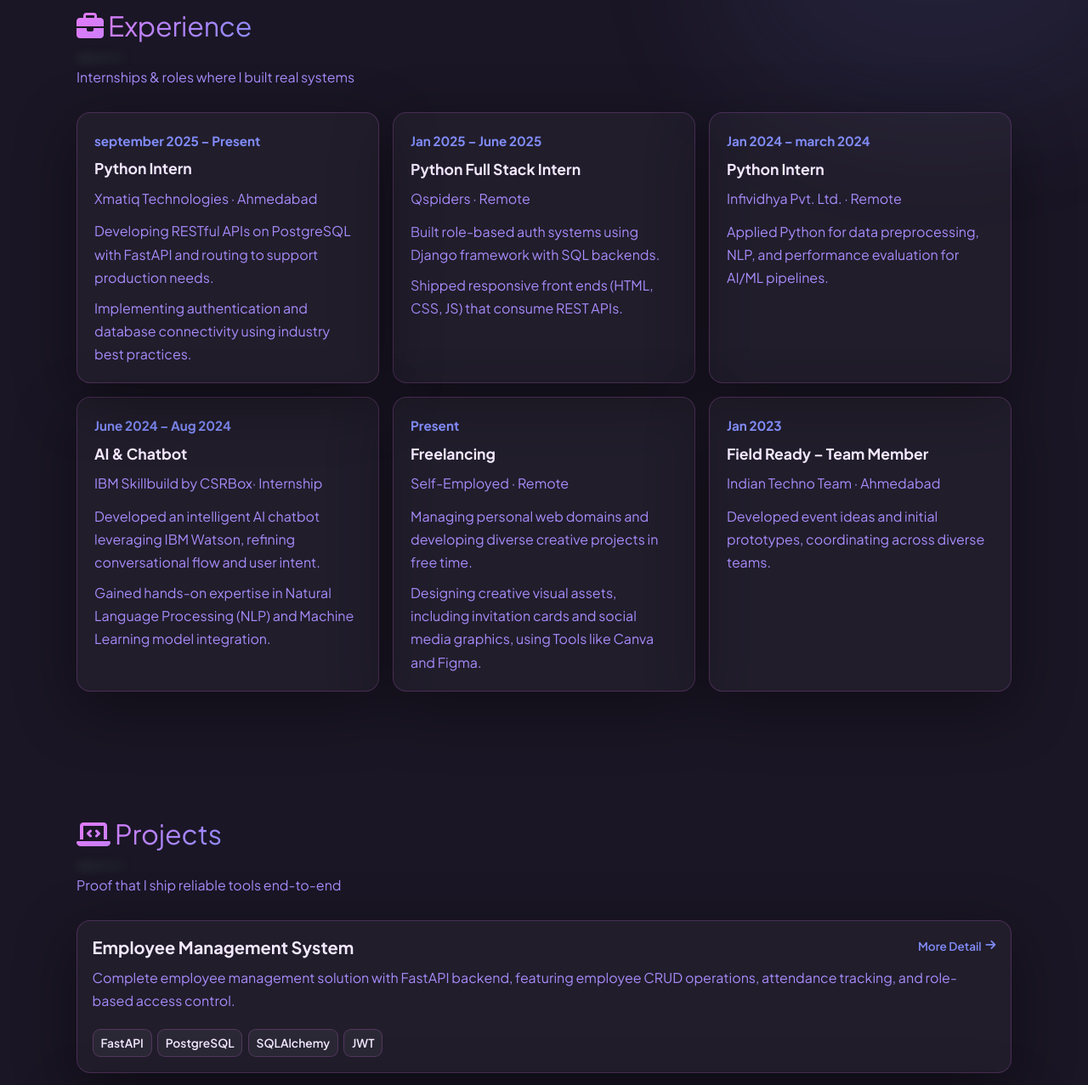
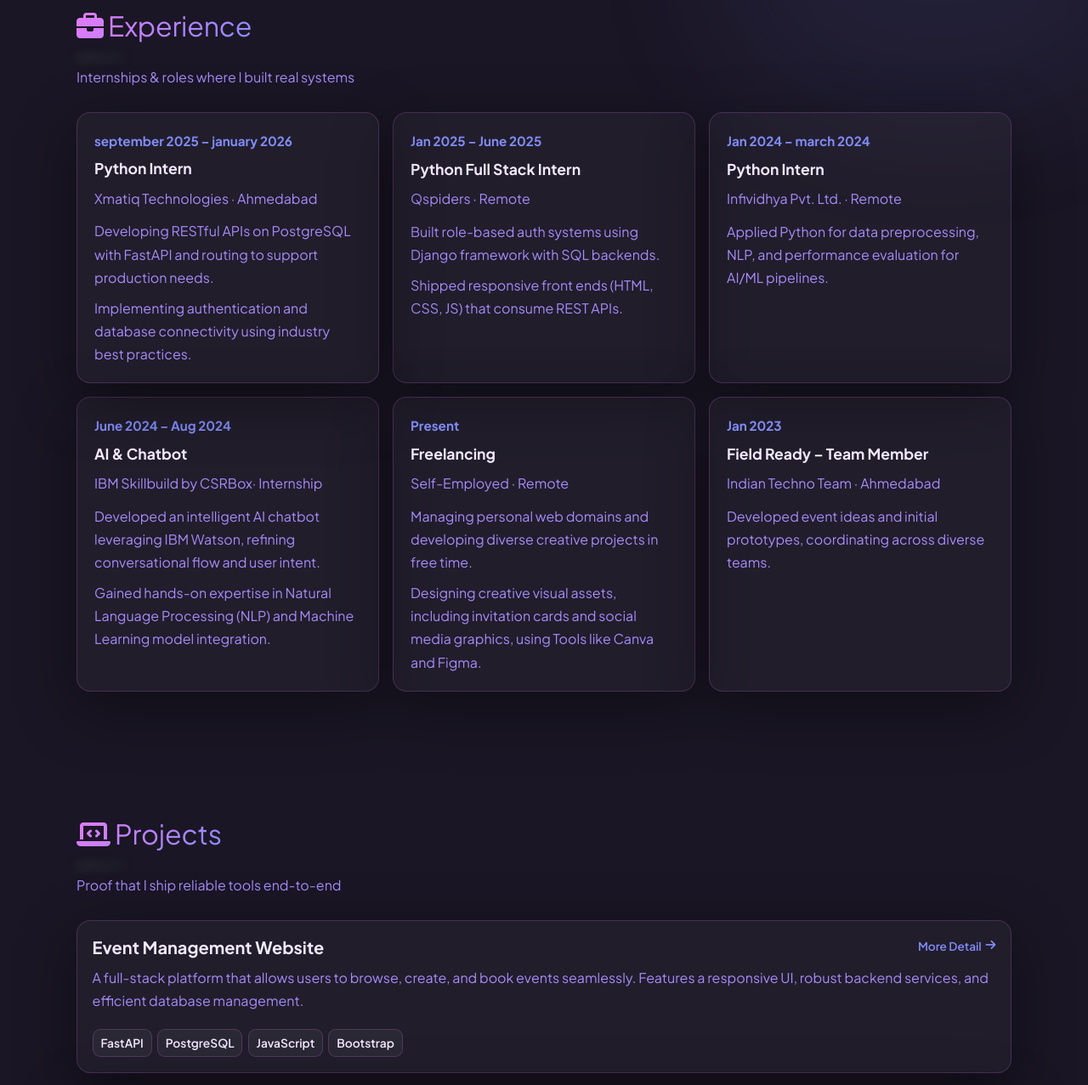
Before and after one commit to pateldhruvi08/portfolio, a website: page index.html in a window 1280 px wide. Shown: the part 745-2022 px from the top of the page at 85% size. Drawn offline with nearby package versions, Linux system fonts and the light colour scheme.

Commit message:
Added Event Management Website project

```diff
--- a/index.html
+++ b/index.html
@@ -1294,7 +1294,7 @@
             </div>
             <div class="experience-grid">
                 <div class="card animate-on-scroll">
-                    <div class="time">september 2025 – Present</div>
+                    <div class="time">september 2025 – january 2026</div>
                     <h3>Python Intern</h3>
                     <div class="company">Xmatiq Technologies · Ahmedabad</div>
                     <ul>
@@ -1361,6 +1361,21 @@
                 </div>
             </div>
             <div class="projects-grid">
+                <div class="project-card animate-on-scroll">
+                    <div class="project-body">
+                        <div class="project-header-row">
+                            <h3><a href="project-details.html?id=event-management" target="_blank"
+                                    style="text-decoration: none; color: inherit;">Event Management Website</a></h3>
+                            <a href="project-details.html?id=event-management" target="_blank"
+                                class="more-detail-link">More Detail <i class="fas fa-arrow-right"></i></a>
+                        </div>
+                        <p>A full-stack platform that allows users to browse, create, and book events seamlessly. Features a responsive UI, robust backend services, and efficient database management.</p>
+                        <div class="project-tags">
+                            <span class="tag">FastAPI</span><span class="tag">PostgreSQL</span><span
+                                class="tag">JavaScript</span><span class="tag">Bootstrap</span>
+                        </div>
+                    </div>
+                </div>
                 <div class="project-card animate-on-scroll">
                     <div class="project-body">
                         <div class="project-header-row">
```
Also changed, not shown: project-details.html (+16 -0 lines).
